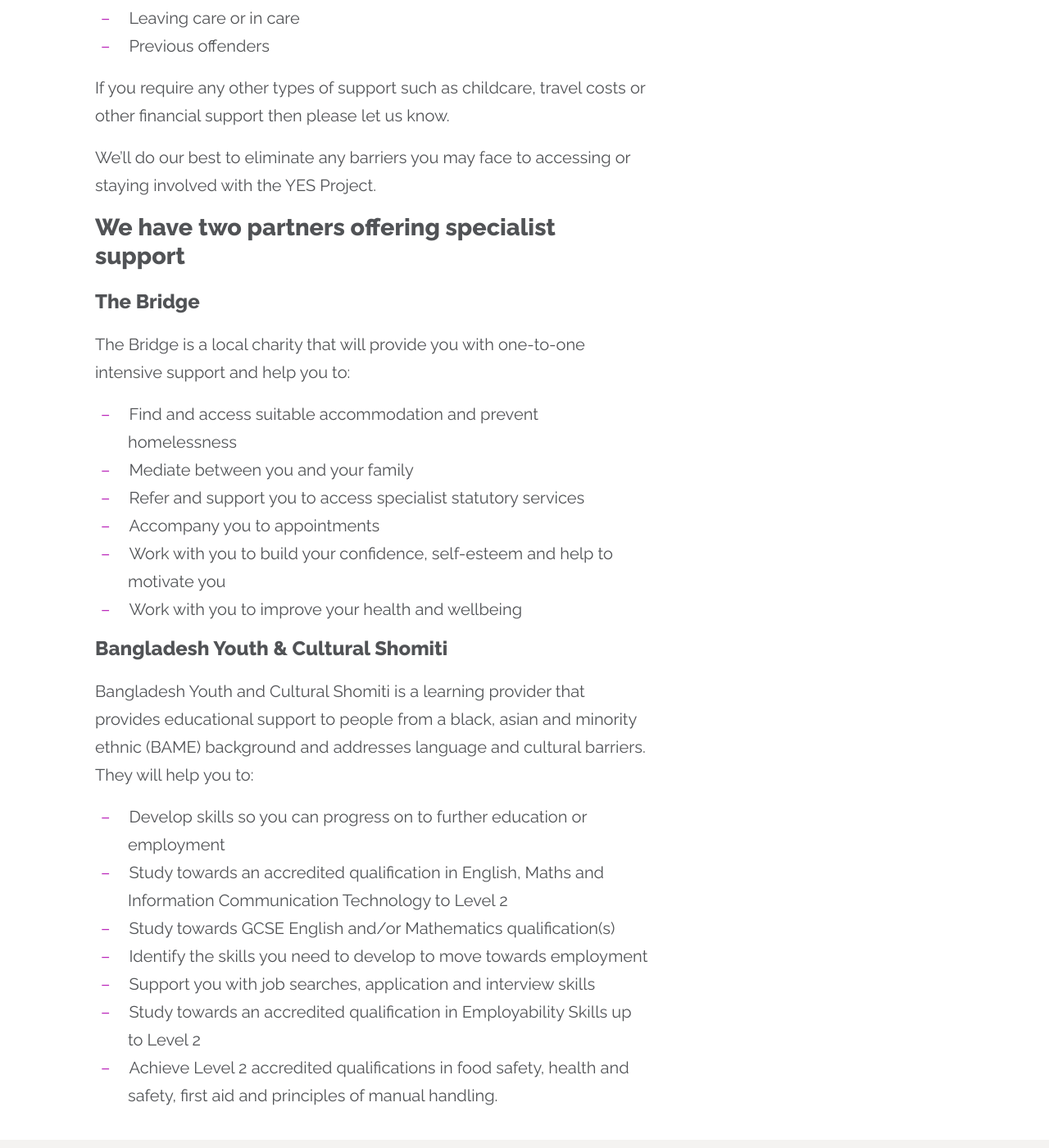
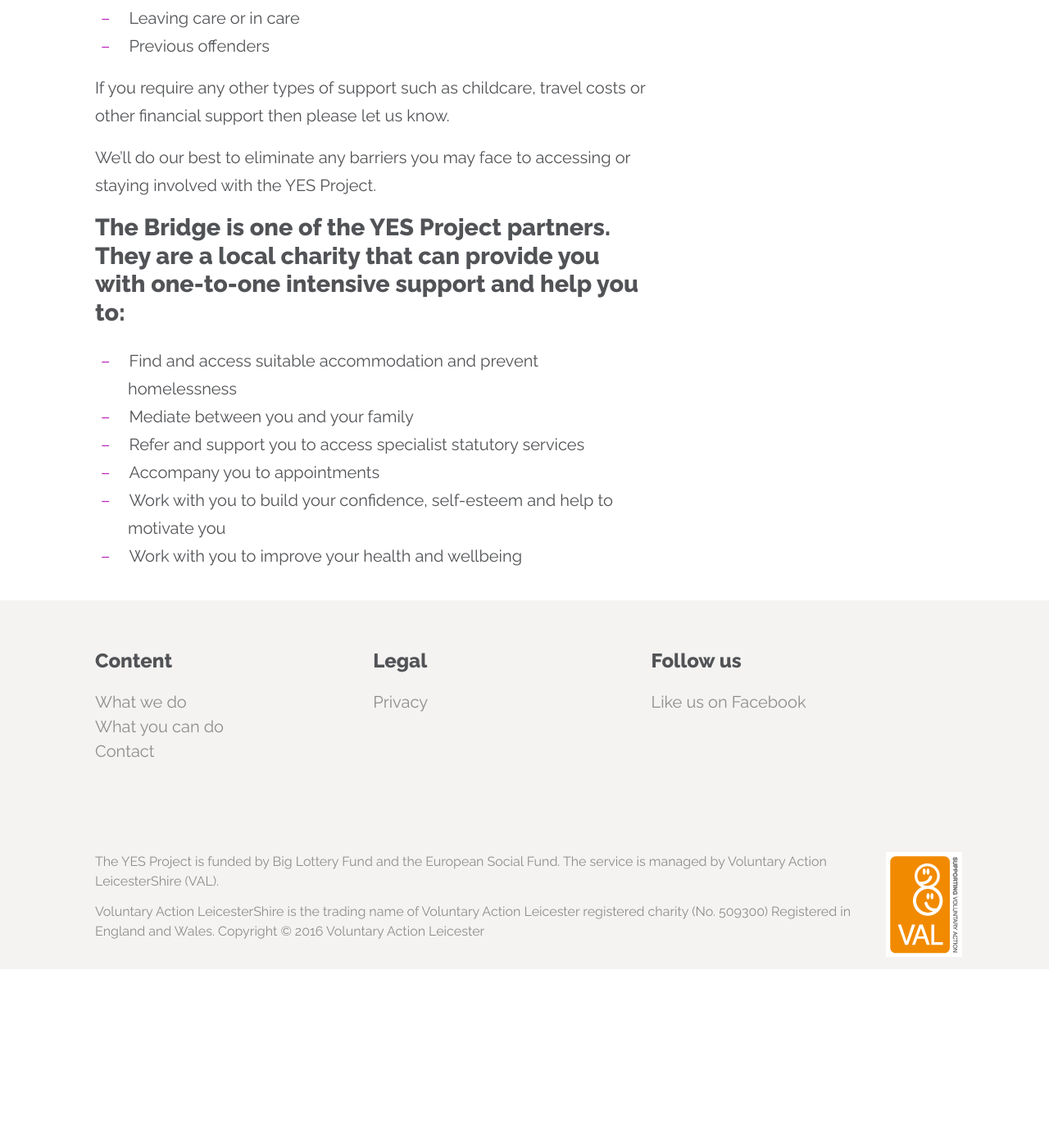
Before and after one commit to richardatval/www.yesproject.org, a Jekyll site: the page built from what-you-can-do/yes-specialised-support-services.md, in a window 1280 px wide and 1400 px high, scrolled down 994 px. Shown: the whole window at 82% size. Built offline with Jekyll 4.4.1, drawn with Linux system fonts in a browser that asks for light colours; nearby versions of some CDN libraries; after the commit the page ends 2176 px from its top, so only the background shows below that.

Commit message:
Updated yes-specialised-support-services.md

```diff
--- a/what-you-can-do/yes-specialised-support-services.md
+++ b/what-you-can-do/yes-specialised-support-services.md
@@ -24,11 +24,7 @@
 
 We’ll do our best to eliminate any barriers you may face to accessing or staying involved with the YES Project.
 
-### We have two partners offering specialist support
-
-#### The Bridge
-
-The Bridge is a local charity that will provide you with one-to-one intensive support and help you to:
+### The Bridge is one of the YES Project partners. They are a local charity that can provide you with one-to-one intensive support and help you to:
 
 - Find and access suitable accommodation and prevent homelessness
 - Mediate between you and your family
@@ -36,15 +32,3 @@
 - Accompany you to appointments
 - Work with you to build your confidence, self-esteem and help to motivate you
 - Work with you to improve your health and wellbeing
-
-#### Bangladesh Youth & Cultural Shomiti
-
-Bangladesh Youth and Cultural Shomiti is a learning provider that provides educational support to people from a black, asian and minority ethnic (BAME) background and addresses language and cultural barriers. They will help you to:
-
-- Develop skills so you can progress on to further education or employment
-- Study towards an accredited qualification in English, Maths and Information Communication Technology to Level 2
-- Study towards GCSE English and/or Mathematics qualification(s)
-- Identify the skills you need to develop to move towards employment
-- Support you with job searches, application and interview skills
-- Study towards an accredited qualification in Employability Skills up to Level 2
-- Achieve Level 2 accredited qualifications in food safety, health and safety, first aid and principles of manual handling.
```
